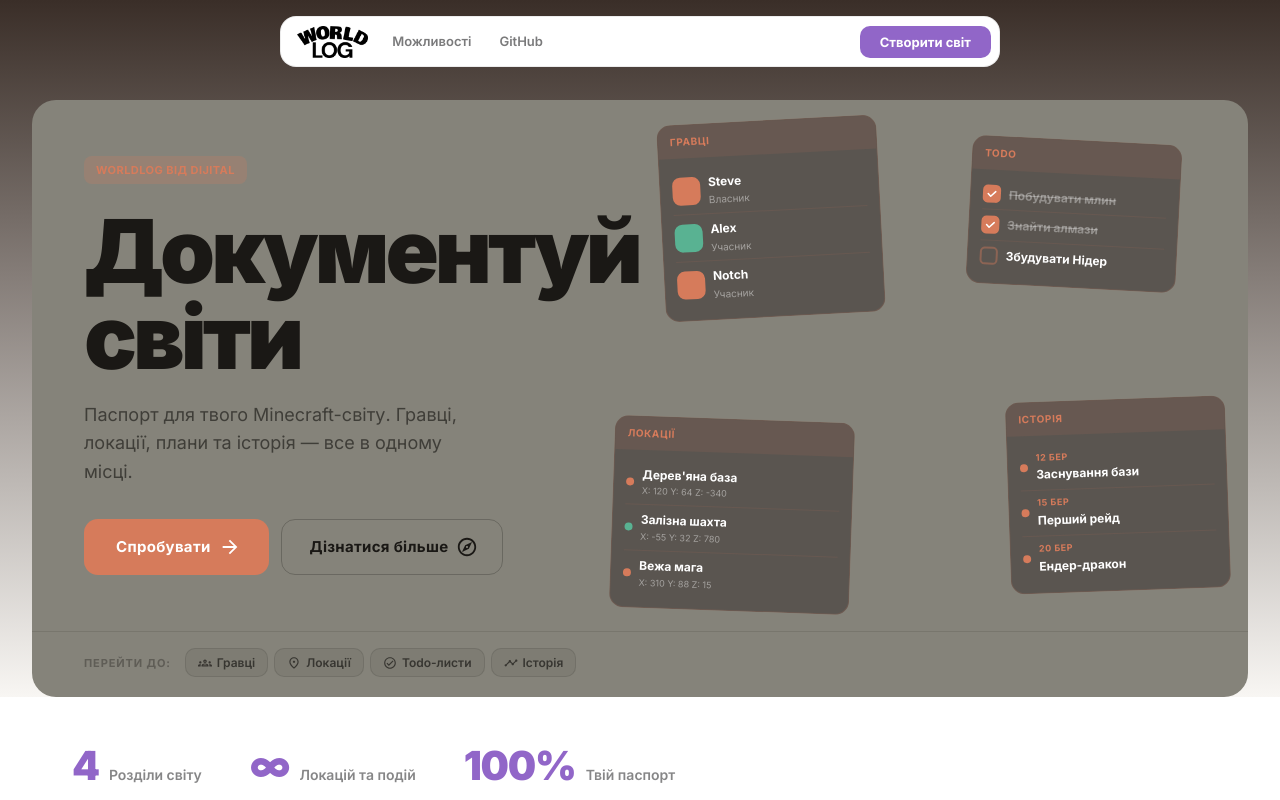
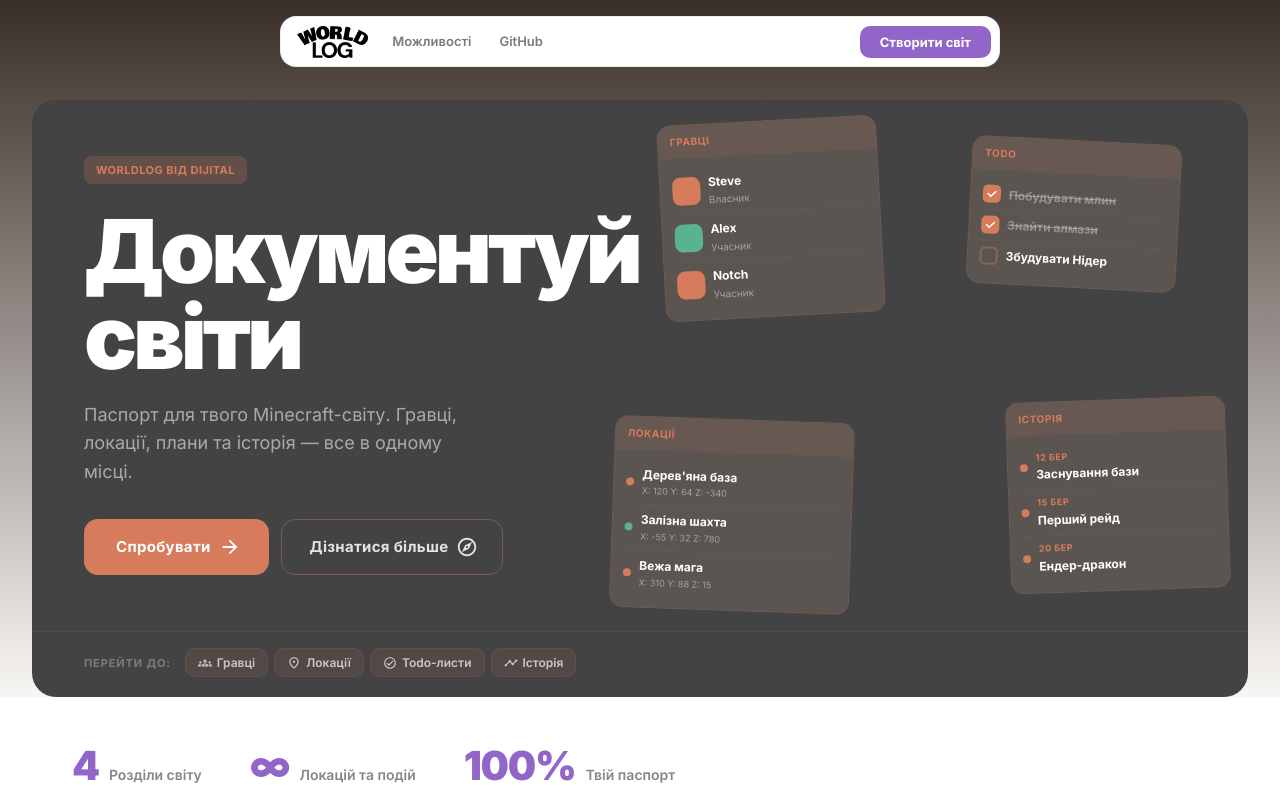
Before and after one commit to ttjelky/Worldlog, a React (Vite) app in the folder frontend/: page / in a window 1280 px wide. Shown: the top 800 px of the page. Built offline with nearby package versions, Linux system fonts and the light colour scheme; no server answers.

Commit message:
fix: hero card uses #434343 (TERRACOTTA_GRAY), text back to white

```diff
--- a/frontend/src/features/landing/components/Hero/Hero.module.css
+++ b/frontend/src/features/landing/components/Hero/Hero.module.css
@@ -21,7 +21,7 @@
   margin: 0 auto;
   border-radius: 24px;
   overflow: hidden;
-  background: #85837a;
+  background: #434343;
 }
 
 .heroContent {
@@ -76,7 +76,7 @@
   font-weight: 900;
   font-size: 52px;
   line-height: 0.98;
-  color: #1a1815;
+  color: #ffffff;
   letter-spacing: -0.04em;
   margin-bottom: 20px;
 }
@@ -91,7 +91,7 @@
 .heroSubtitle {
   font-size: 17px;
   line-height: 1.6;
-  color: rgba(26, 24, 21, 0.65);
+  color: rgba(255, 255, 255, 0.55);
   margin-bottom: 32px;
   max-width: 380px;
 }
@@ -127,13 +127,13 @@
   font-size: 15px !important;
   font-weight: 700 !important;
   background: transparent !important;
-  color: #1a1815 !important;
-  border: 1px solid rgba(26, 24, 21, 0.25) !important;
+  color: rgba(255, 255, 255, 0.85) !important;
+  border: 1px solid rgba(214, 123, 91, 0.40) !important;
 }
 
 .heroButtonSecondary:hover {
-  background: rgba(26, 24, 21, 0.06) !important;
-  border-color: rgba(26, 24, 21, 0.45) !important;
+  background: rgba(214, 123, 91, 0.12) !important;
+  border-color: rgba(214, 123, 91, 0.65) !important;
 }
 
 .heroVisual {
@@ -159,7 +159,7 @@
   flex-direction: column;
   gap: 10px;
   padding: 18px 32px 22px;
-  border-top: 1px solid rgba(26, 24, 21, 0.12);
+  border-top: 1px solid rgba(214, 123, 91, 0.12);
 }
 
 @media (min-width: 900px) {
@@ -174,7 +174,7 @@
 .heroNavLabel {
   font-weight: 700;
   font-size: 11px;
-  color: rgba(26, 24, 21, 0.35);
+  color: rgba(255, 255, 255, 0.30);
   text-transform: uppercase;
   letter-spacing: 0.08em;
   white-space: nowrap;
@@ -192,9 +192,9 @@
   gap: 5px;
   padding: 6px 12px;
   border-radius: 10px;
-  background: rgba(26, 24, 21, 0.06);
-  border: 1px solid rgba(26, 24, 21, 0.12);
-  color: rgba(26, 24, 21, 0.70);
+  background: rgba(214, 123, 91, 0.10);
+  border: 1px solid rgba(214, 123, 91, 0.15);
+  color: rgba(255, 255, 255, 0.70);
   font-weight: 600;
   font-size: 12px;
   cursor: pointer;
@@ -202,9 +202,9 @@
 }
 
 .heroNavPill:hover {
-  background: rgba(26, 24, 21, 0.10);
-  border-color: rgba(26, 24, 21, 0.25);
-  color: #1a1815;
+  background: rgba(214, 123, 91, 0.22);
+  border-color: rgba(214, 123, 91, 0.45);
+  color: #ffffff;
 }
 
 .heroNavPillIcon {
```
